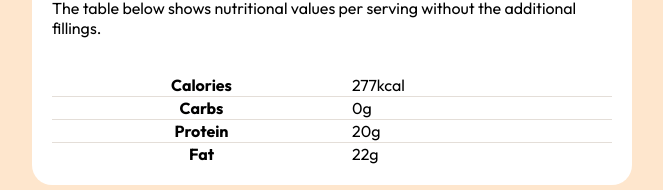
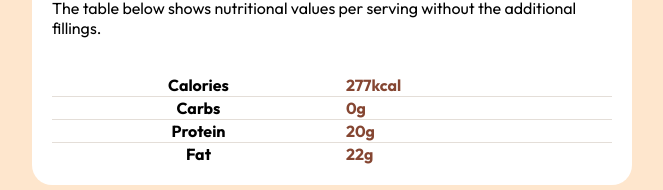
Before and after one commit to lakshyasharmaaa/recipe-page, a plain HTML site: page index.html in a window 1280 px wide. Shown: the part 1309-1499 px from the top of the page, without its empty margins (308-971 px from the left). Drawn offline with Linux system fonts and the light colour scheme.

Commit message:
Update styles.css

```diff
--- a/styles.css
+++ b/styles.css
@@ -84,6 +84,13 @@ h2{
 tr:not(:last-child) {
     border-bottom: 1px solid hsl(30, 18%, 87%);
 }
+tr{
+    color:hsl(14, 45%, 36%);
+    font-weight: bold;
+}
+th{
+    color:black;
+}
 table {
     border-collapse: collapse;
     width: 100%;
```
